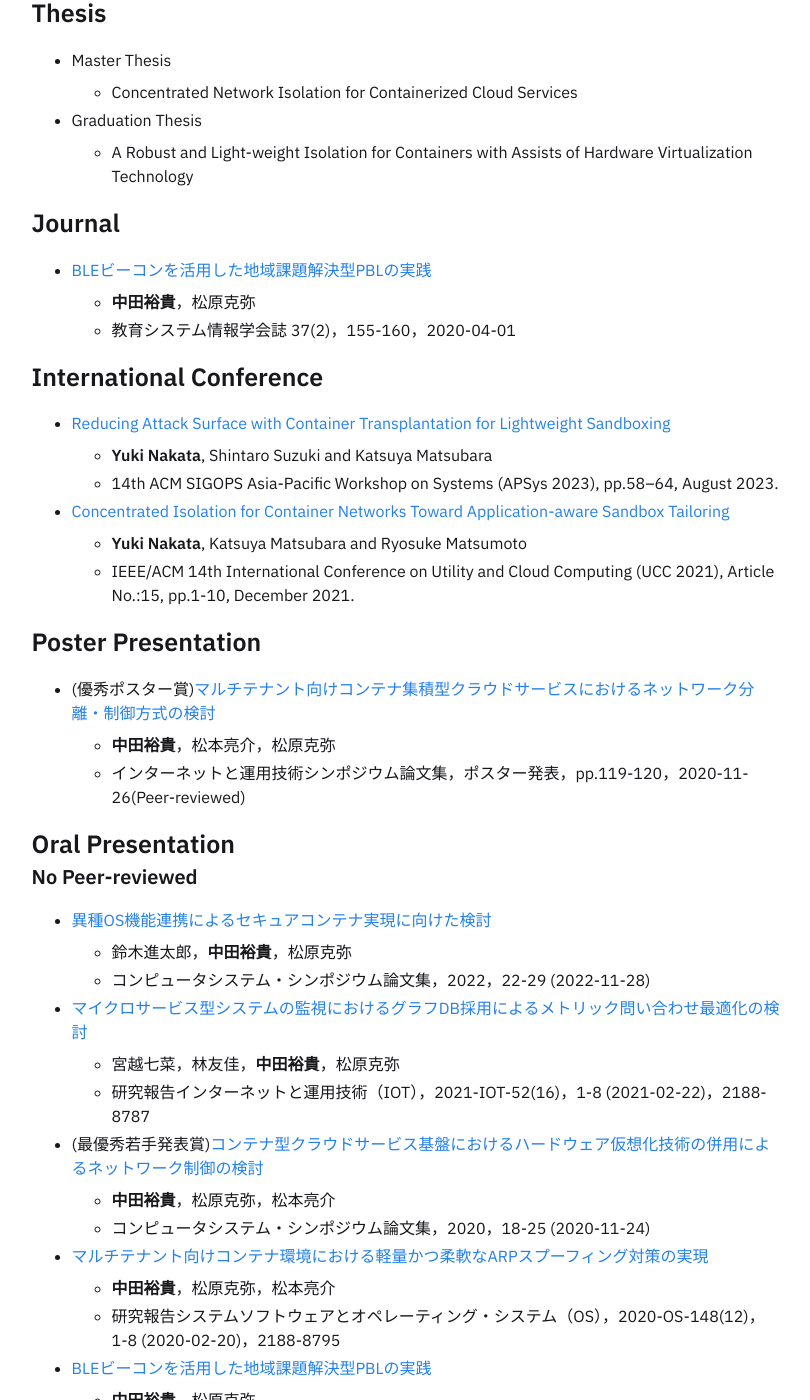
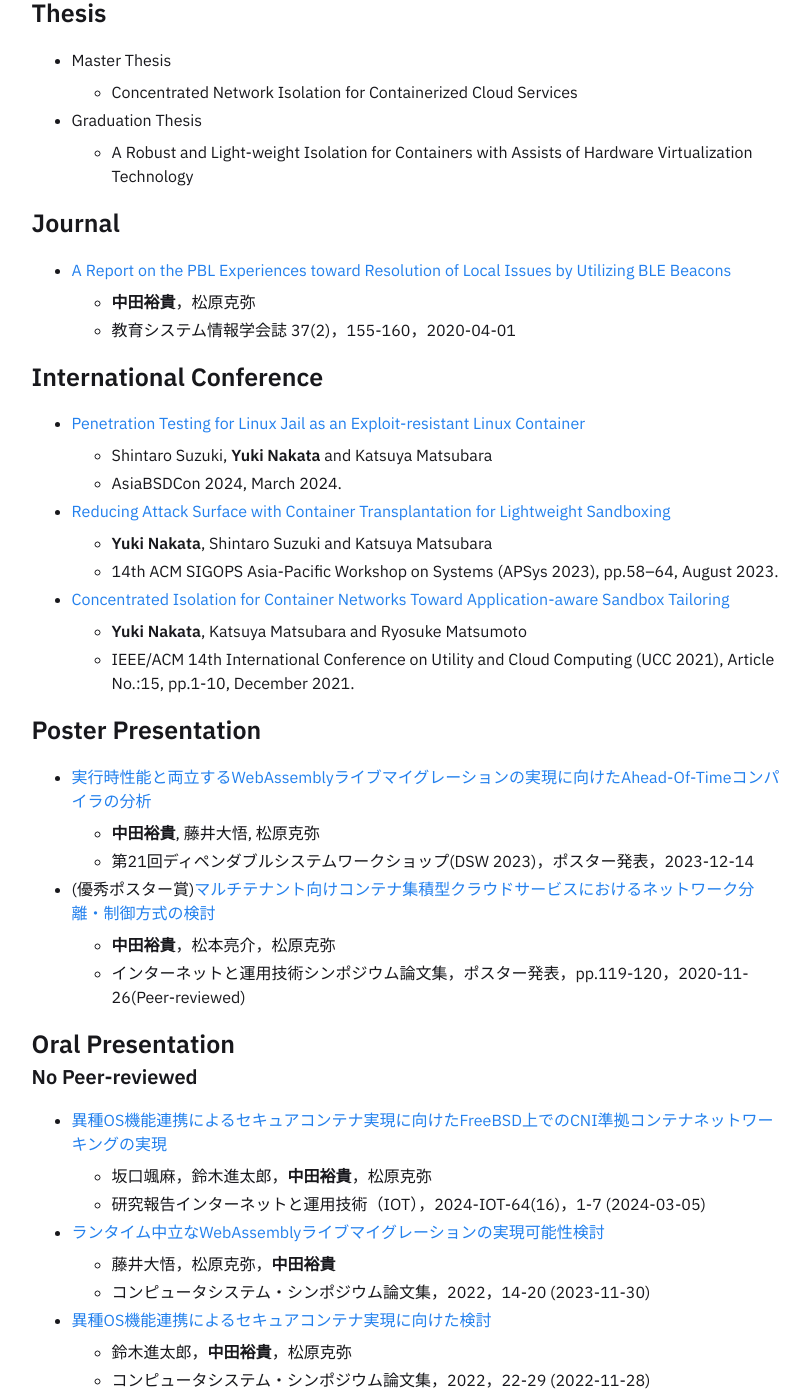
Before and after one commit to chikuwait/chikuwait.github.io, a Jekyll site: the page built from _notes/Public/works.md, in a window 1280 px wide and 1400 px high, scrolled down 327 px. Shown: the whole window, without its empty margins (234-1044 px from the left). Built offline with Jekyll 4.4.1, drawn with Linux system fonts in a browser that asks for light colours; some of the changed text lies outside the part shown.

Commit message:
実績を更新

```diff
--- a/_notes/Public/works.md
+++ b/_notes/Public/works.md
@@ -1,7 +1,7 @@
 ---
 title : Works
 notetype : feed
-date : 30-09-2023
+date : 12-03-2024
 ---
 
 ## 1. Publication & Presentation
@@ -12,11 +12,14 @@ date : 30-09-2023
   - A Robust and Light-weight Isolation for Containers with Assists of Hardware Virtualization Technology
 
 ### Journal
-- [BLEビーコンを活用した地域課題解決型PBLの実践](https://www.jstage.jst.go.jp/article/jsise/37/2/37_370210/_article/-char/ja/)
+- [A Report on the PBL Experiences toward Resolution of Local Issues by Utilizing BLE Beacons](https://www.jstage.jst.go.jp/article/jsise/37/2/37_370210/_article/-char/ja/)
   - **中田裕貴**，松原克弥
   - 教育システム情報学会誌 37(2)，155-160，2020-04-01
 
 ### International Conference
+- [Penetration Testing for Linux Jail as an Exploit-resistant Linux Container](https://2024.asiabsdcon.org/program.html)
+  - Shintaro Suzuki, **Yuki Nakata** and Katsuya Matsubara
+  - AsiaBSDCon 2024, March 2024.
 - [Reducing Attack Surface with Container Transplantation for Lightweight Sandboxing](https://dl.acm.org/doi/10.1145/3609510.3609820)
   - **Yuki Nakata**, Shintaro Suzuki and Katsuya Matsubara
   - 14th ACM SIGOPS Asia-Pacific Workshop on Systems (APSys 2023), pp.58–64, August 2023.
@@ -26,12 +29,22 @@ date : 30-09-2023
 
 
 ### Poster Presentation
+- [実行時性能と両立するWebAssemblyライブマイグレーションの実現に向けたAhead-Of-Timeコンパイラの分析](https://sites.google.com/site/jssstdsw/dsw2023)
+  -  **中田裕貴**, 藤井大悟, 松原克弥
+  -  第21回ディペンダブルシステムワークショップ(DSW 2023)，ポスター発表，2023-12-14
 - (優秀ポスター賞)[マルチテナント向けコンテナ集積型クラウドサービスにおけるネットワーク分離・制御方式の検討](http://id.nii.ac.jp/1001/00208130/)
   - **中田裕貴**，松本亮介，松原克弥
   - インターネットと運用技術シンポジウム論文集，ポスター発表，pp.119-120，2020-11-26(Peer-reviewed)
 
+
 ### Oral Presentation
 #### No Peer-reviewed
+- [異種OS機能連携によるセキュアコンテナ実現に向けたFreeBSD上でのCNI準拠コンテナネットワーキングの実現](http://id.nii.ac.jp/1001/00232922/)
+  - 坂口颯麻，鈴木進太郎，**中田裕貴**，松原克弥
+  - 研究報告インターネットと運用技術（IOT），2024-IOT-64(16)，1-7 (2024-03-05)
+- [ランタイム中立なWebAssemblyライブマイグレーションの実現可能性検討](http://id.nii.ac.jp/1001/00231273/)
+  - 藤井大悟，松原克弥，**中田裕貴**
+  - コンピュータシステム・シンポジウム論文集，2022，14-20 (2023-11-30)
 - [異種OS機能連携によるセキュアコンテナ実現に向けた検討](http://id.nii.ac.jp/1001/00222600/)
   - 鈴木進太郎，**中田裕貴**，松原克弥
   - コンピュータシステム・シンポジウム論文集，2022，22-29 (2022-11-28)
```
